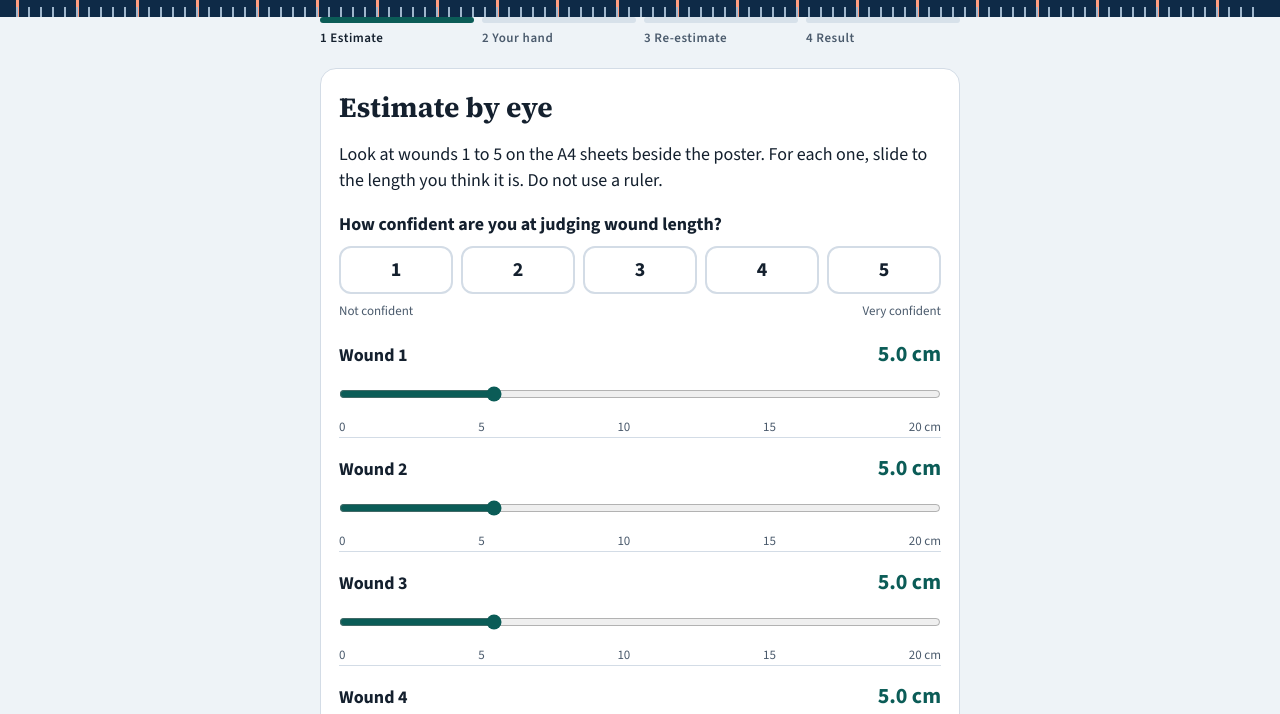
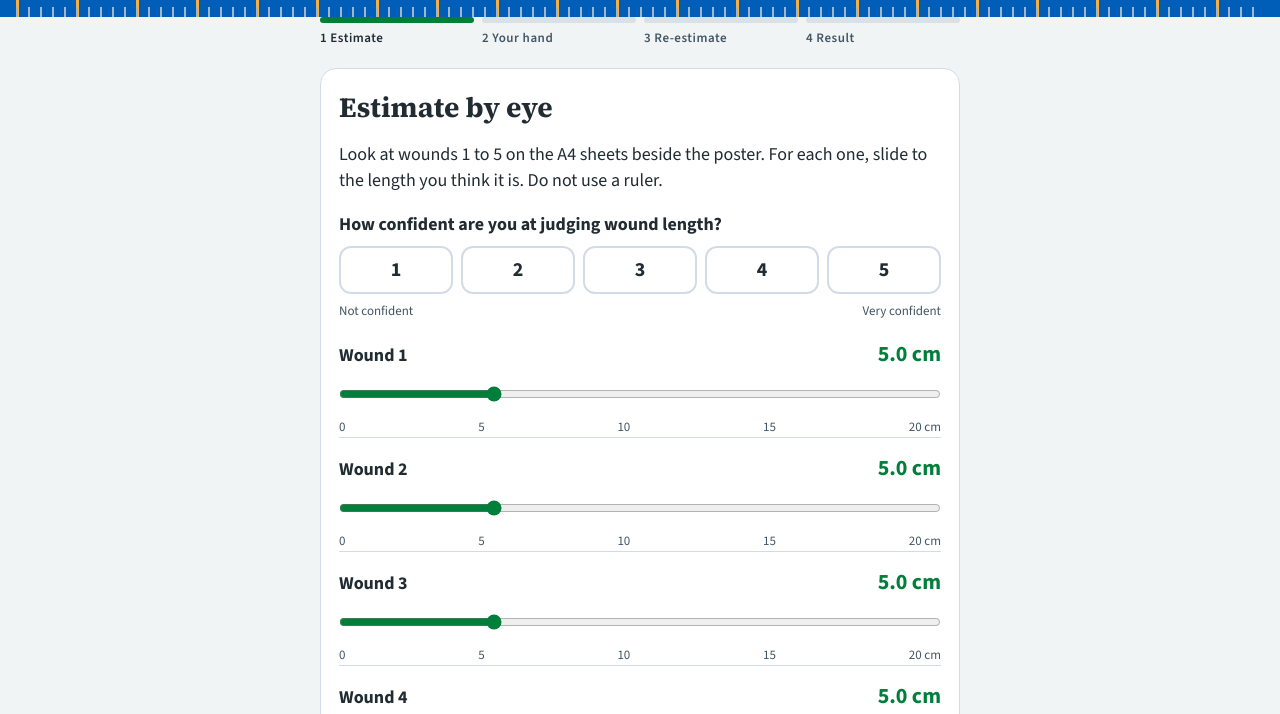
Before and after one commit to kopaka8735/handymeasures, a plain HTML site: page index.html in a window 1280 px wide. Shown: the part 187-901 px from the top of the page. Drawn offline with nearby package versions, Linux system fonts and the light colour scheme.

Commit message:
Add files via upload

```diff
--- a/index.html
+++ b/index.html
@@ -11,21 +11,21 @@
 <style>
 /* Layout: one narrow column, phone first. Header with a ruler strip, a four-step progress row, one card per step, results as paired bars on a shared scale. */
 :root{
-  --bg:#EEF3F7;
+  --bg:#F0F4F5;
   --surface:#FFFFFF;
-  --fg:#14202E;
-  --muted:#4A5A6C;
+  --fg:#212B32;
+  --muted:#425563;
   --line:#D3DCE6;
-  --head-bg:#0E2A47;
+  --head-bg:#005EB8;
   --head-fg:#FFFFFF;
-  --head-sub:#C9D8E8;
-  --accent:#0B5C57;
-  --accent-soft:#E3F1EF;
-  --warm:#C2452D;
-  --warm-soft:#FBEAE5;
-  --before:#E8836A;
-  --after:#0B5C57;
-  --btn-bg:#0E2A47;
+  --head-sub:#D6E6F5;
+  --accent:#007F3B;
+  --accent-soft:#E3F2E8;
+  --warm:#A35F00;
+  --warm-soft:#FDF0DA;
+  --before:#ED8B00;
+  --after:#007F3B;
+  --btn-bg:#005EB8;
   --btn-fg:#FFFFFF;
   --track:#D7E1EA;
   --display:'Source Serif 4',Georgia,serif;
@@ -34,17 +34,17 @@
 @media (prefers-color-scheme: dark){
   :root:not([data-theme="light"]){
     --bg:#0A1624;--surface:#11243A;--fg:#EAF0F6;--muted:#A9B9CA;--line:#27415C;
-    --head-bg:#0E2A47;--head-fg:#FFFFFF;--head-sub:#C9D8E8;
-    --accent:#5FC4BB;--accent-soft:#12353A;--warm:#FF9D80;--warm-soft:#3A2420;
-    --before:#E8836A;--after:#4DB6AC;--btn-bg:#E8836A;--btn-fg:#14202E;--track:#2B4560;
+    --head-bg:#005EB8;--head-fg:#FFFFFF;--head-sub:#D6E6F5;
+    --accent:#4CC17A;--accent-soft:#12301E;--warm:#F5B041;--warm-soft:#3A2A10;
+    --before:#ED8B00;--after:#3DAE6A;--btn-bg:#ED8B00;--btn-fg:#212B32;--track:#2B4560;
     color-scheme:dark;
   }
 }
 :root[data-theme="dark"]{
   --bg:#0A1624;--surface:#11243A;--fg:#EAF0F6;--muted:#A9B9CA;--line:#27415C;
-  --head-bg:#0E2A47;--head-fg:#FFFFFF;--head-sub:#C9D8E8;
-  --accent:#5FC4BB;--accent-soft:#12353A;--warm:#FF9D80;--warm-soft:#3A2420;
-  --before:#E8836A;--after:#4DB6AC;--btn-bg:#E8836A;--btn-fg:#14202E;--track:#2B4560;
+  --head-bg:#005EB8;--head-fg:#FFFFFF;--head-sub:#D6E6F5;
+  --accent:#4CC17A;--accent-soft:#12301E;--warm:#F5B041;--warm-soft:#3A2A10;
+  --before:#ED8B00;--after:#3DAE6A;--btn-bg:#ED8B00;--btn-fg:#212B32;--track:#2B4560;
   color-scheme:dark;
 }
 *{box-sizing:border-box}
@@ -55,7 +55,7 @@ header .in{max-width:640px;margin-inline:auto;display:flex;flex-direction:column
 .eyebrow{font-size:13px;font-weight:600;letter-spacing:.14em;text-transform:uppercase;color:var(--head-sub)}
 h1{margin:0;font-family:var(--display);font-weight:700;font-size:40px;line-height:1.08;text-wrap:balance}
 header p{margin:0;color:var(--head-sub);max-width:34em}
-.ruler{height:20px;background-image:repeating-linear-gradient(90deg,#9FB6CC 0,#9FB6CC 2px,transparent 2px,transparent 12px),repeating-linear-gradient(90deg,#FF9D80 0,#FF9D80 3px,transparent 3px,transparent 60px);background-size:100% 10px,100% 20px;background-repeat:no-repeat;background-position:0 100%,0 100%}
+.ruler{height:20px;background-image:repeating-linear-gradient(90deg,#9FB6CC 0,#9FB6CC 2px,transparent 2px,transparent 12px),repeating-linear-gradient(90deg,#F5B041 0,#F5B041 3px,transparent 3px,transparent 60px);background-size:100% 10px,100% 20px;background-repeat:no-repeat;background-position:0 100%,0 100%}
 .steps{display:grid;grid-template-columns:repeat(4,minmax(0,1fr));gap:8px;margin:0;padding:0;list-style:none}
 .steps li{display:flex;flex-direction:column;gap:6px;font-size:13px;font-weight:600;letter-spacing:.04em;color:var(--muted)}
 .steps li::before{content:"";height:6px;border-radius:3px;background:var(--track)}
@@ -156,7 +156,7 @@ button.ghost{background:transparent;color:var(--fg);border:2px solid var(--line)
         <rect x="262" y="44" width="50" height="86" rx="25"/>
         <rect x="64" y="96" width="254" height="62" rx="26"/>
       </g>
-      <path d="M70 172 V184 H312 V172" fill="none" stroke="#0B5C57" stroke-width="5" stroke-linecap="round" stroke-linejoin="round"/>
+      <path d="M70 172 V184 H312 V172" fill="none" stroke="#007F3B" stroke-width="5" stroke-linecap="round" stroke-linejoin="round"/>
     </svg>
     <div class="fw">
       <div class="fw-top"><label for="fw">Four-finger width</label><output id="fwo" for="fw">7.0 cm</output></div>
```
